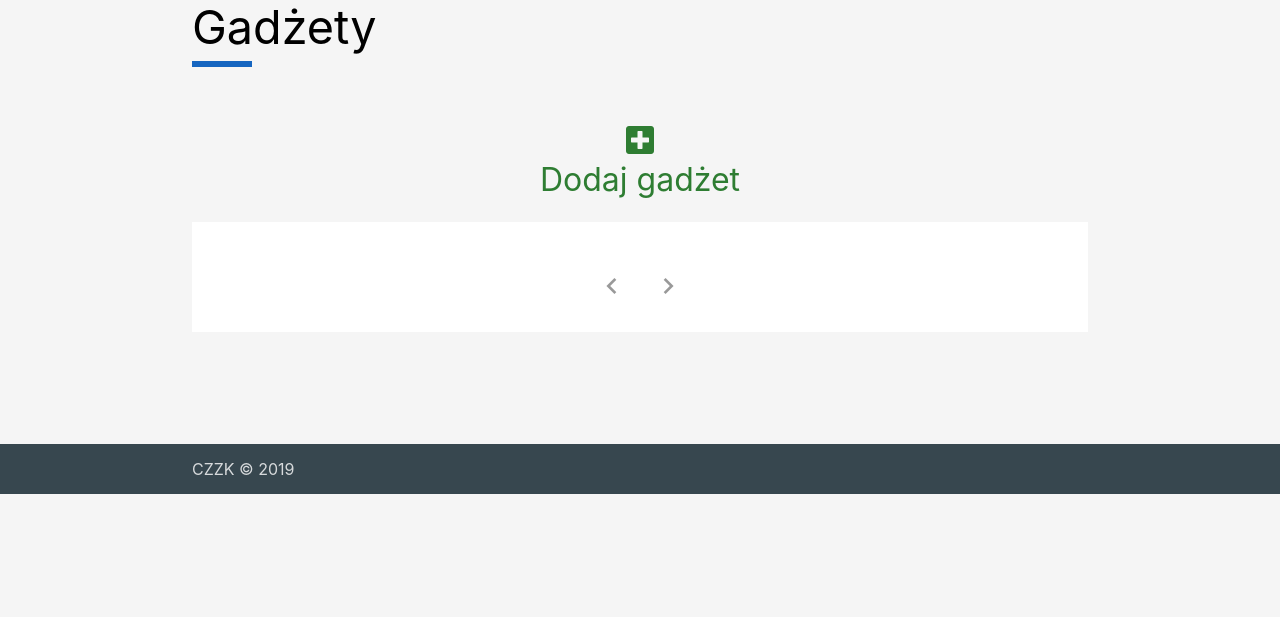
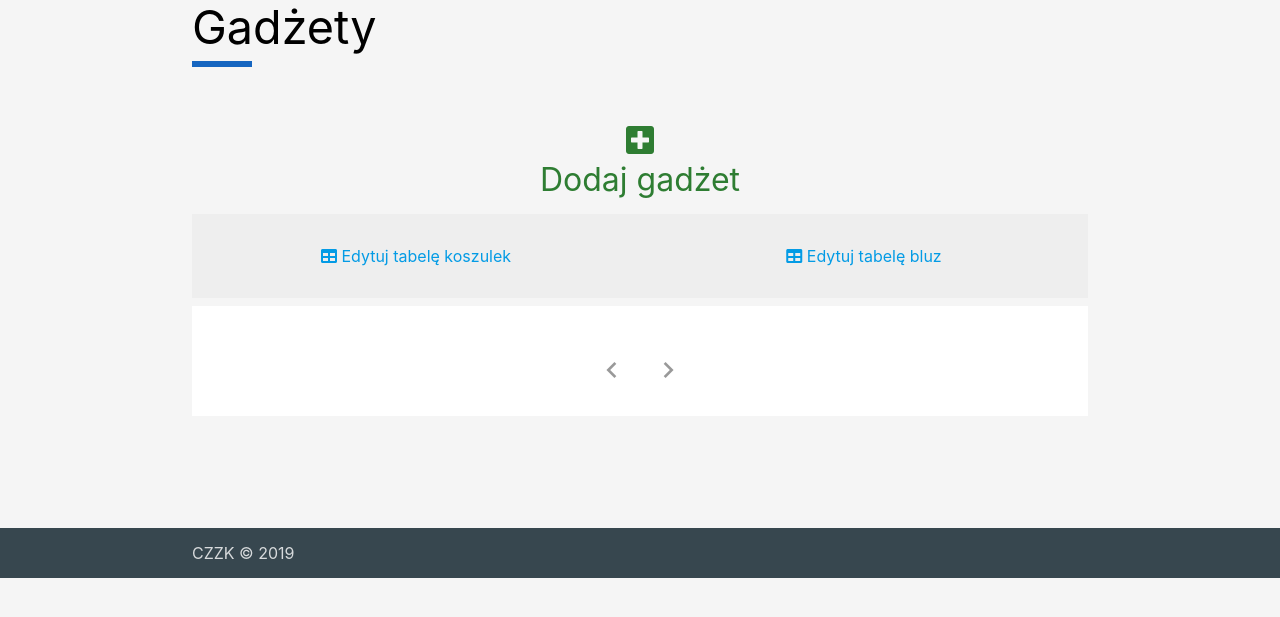
Before and after one commit to psamborski/czzk-v.2019, a Flask app: page /admin/gadzety in a window 1280 px wide. Shown: the part 134-751 px from the top of the page. Run offline with Flask 2, Linux system fonts and the light colour scheme; the visitor is signed in with stand-in values (Sample User, id 1); data that the repository does not hold is empty; some libraries are stand-ins or nearby versions.

Commit message:
Able to choose edit size table option from admin panel

```diff
--- a/app/static/css/cms.css
+++ b/app/static/css/cms.css
@@ -294,3 +294,17 @@ form legend {
 .current-rider {
 	padding-left: 24px;
 }
+
+/* MERCH */
+.edit-tables-container {
+	display: flex;
+	flex-direction: row;
+	flex-wrap: wrap;
+}
+
+.edit-tables-container a {
+	width: 50%;
+	text-align: center;
+	padding: 30px;
+	box-sizing: border-box;
+}
--- a/app/templates/cms/base.html
+++ b/app/templates/cms/base.html
@@ -21,7 +21,7 @@
         <link href="https://fonts.googleapis.com/icon?family=Material+Icons" rel="stylesheet">
         <link rel="stylesheet" href="https://use.fontawesome.com/releases/v5.3.1/css/all.css" integrity="sha384-mzrmE5qonljUremFsqc01SB46JvROS7bZs3IO2EmfFsd15uHvIt+Y8vEf7N7fWAU" crossorigin="anonymous">
         <link href="{{ url_for('static', filename='css/materialize.css') }}?v=2.0" type="text/css" rel="stylesheet" media="screen,projection"/>
-        <link href="{{ url_for('static', filename='css/cms.css') }}?v=2.0" type="text/css" rel="stylesheet" media="screen,projection"/>
+        <link href="{{ url_for('static', filename='css/cms.css') }}?v=2.1" type="text/css" rel="stylesheet" media="screen,projection"/>
         {% block additional_style %}{% endblock %}
     </head>
 
--- a/app/templates/cms/merch.html
+++ b/app/templates/cms/merch.html
@@ -28,6 +28,17 @@
                 <a href="{{ url_for('CMS.add_merch_item') }}">
                     <span class="fas fa-plus-square green-text text-darken-3"></span>
                     <span class="green-text text-darken-3">Dodaj gadżet</span>
+                </a>
+            </div>
+
+            <div class="edit-tables-container grey lighten-3">
+                <a href="{{ url_for('CMS.update_merch_size_table', table_keyword='koszulki') }}">
+                    <span class="fas fa-table"></span>
+                    <span>Edytuj tabelę koszulek</span>
+                </a>
+                <a href="{{ url_for('CMS.update_merch_size_table', table_keyword='bluzy') }}">
+                    <span class="fas fa-table"></span>
+                    <span>Edytuj tabelę bluz</span>
                 </a>
             </div>
 
```
